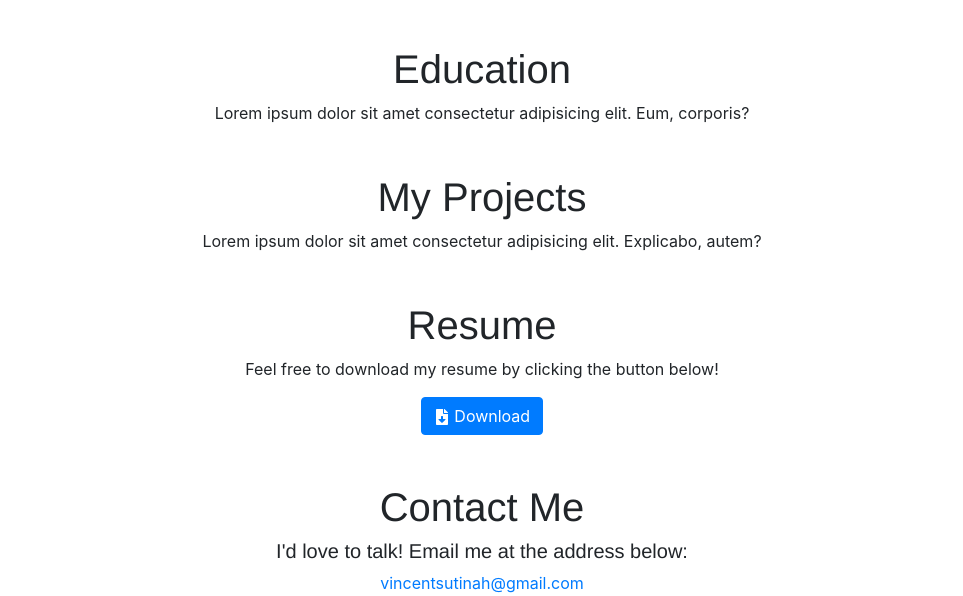
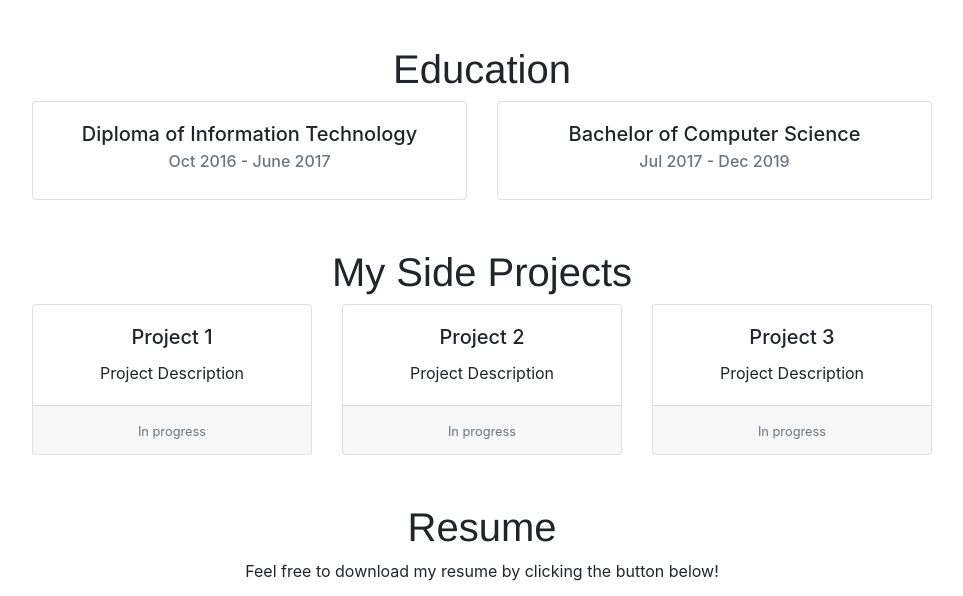
Before and after one commit to vsutinah/gatsby-cv, a Gatsby site: page / in a window 1280 px wide. Shown: the part 1133-1729 px from the top of the page, without its empty margins (158-1121 px from the left). Built offline with nearby package versions, Linux system fonts and the light colour scheme; Gatsby itself is replaced by a stand-in of ours.

Commit message:
Added placeholder cards to Education and Projects

```diff
--- a/gatsby-browser.js
+++ b/gatsby-browser.js
@@ -1 +1,3 @@
 import 'bootstrap/dist/css/bootstrap.min.css';
+import "slick-carousel/slick/slick.css";
+import "slick-carousel/slick/slick-theme.css";
--- a/package.json
+++ b/package.json
@@ -25,7 +25,9 @@
     "react-icons": "^4.1.0",
     "react-reveal": "^1.2.2",
     "react-scroll": "^1.8.1",
+    "react-slick": "^0.27.13",
     "react-typography": "^0.16.19",
+    "slick-carousel": "^1.8.1",
     "typography": "^0.16.19",
     "typography-theme-bootstrap": "^0.16.19"
   },
--- a/src/pages/index.js
+++ b/src/pages/index.js
@@ -4,7 +4,7 @@ import Header from '../components/Header'
 import Section from '../components/Section'
 import Fade from 'react-reveal/Fade'
 import Zoom from 'react-reveal/Zoom'
-import { Figure, Button, Container, Row, Col } from 'react-bootstrap'
+import { Carousel ,CardDeck, Card, Figure, Button, Container, Row, Col } from 'react-bootstrap'
 import html5 from '../imgs/html5.png';
 import css from '../imgs/css.png';
 import javascript from '../imgs/javascript.png';
@@ -16,6 +16,7 @@ import cv from '../static/CV_Vincent Sutinah (SoftDev).pdf'
 import { FaFileDownload, FaLinkedinIn, FaGithub } from 'react-icons/fa';
 
 export default function Home() {
+
   return (
     <Fragment>
       <Header/>
@@ -23,21 +24,21 @@ export default function Home() {
         <Fade left>
         <Section id='intro'>
           <h1>Hi! My name is Vincent Sutinah!</h1>
-          <p>I&apos;m a Computer Science graduate looking for opportunities that will allow me to gain experience as a developer.</p>
+          <p>I&apos;m a Computer Science graduate specializing in Data Science and I am looking for opportunities that will allow me to gain experience as a web developer.</p>
           <p>I will be updating this website with more content, so stay tuned!</p>
         </Section>
         </Fade>
         <Fade right>
         <Section id='about'>
           <h1>About Me</h1>
-            <p>Data science was something I&apos;ve heard in various conversations regarding the IT industry. Having the power to predict results, optimize processes and automate tasks piqued my interest. What made me jump into the rabbit hole were the potential applications that it has to improve our lifestyle.</p>
-
             <p>I have recently graduated with a Distinction average, and with it, I&apos;ve managed to accomplish various things. From understanding and training different machine learning models, to analysing large datasets
             and visualising them to offer innovative ideas, I have culminated the results of my 3-year learning with the development of a web app that applies all of the knowledge and skills I have obtained from learning about data science.</p>
 
             <p>Whilst learning more about data science, I have also dabbled in web and software development, which led me to design and develop simple web apps, both alone and with colleagues I&apos;ve met. It also led me to discover that my true passion lies mainly in coding, development and designing apps.</p>
 
             <p>As such, I have decided to look for opportunities that would grant me industry experience to develop and maintain scalable apps. While doing so, I continue to work on my side projects that focus on using NodeJS and React to further hone my skills.</p>
+
+            <p>In the future, I wwould look forward to develop scalable software that will be essential for the data science industry, using the data science knowledge I have and the development skills that I am currently training.</p>
         </Section>
         </Fade>
         <Fade left>
@@ -100,13 +101,54 @@ export default function Home() {
         <Fade right>
         <Section id='education'>
           <h1>Education</h1>
-          <p>Lorem ipsum dolor sit amet consectetur adipisicing elit. Eum, corporis?</p>
+          <CardDeck>
+            <Card>
+              <Card.Body>
+                <Card.Title>Diploma of Information Technology</Card.Title>
+                <Card.Subtitle className='mb-2 text-muted'>Oct 2016 - June 2017</Card.Subtitle>
+              </Card.Body>
+            </Card>
+            <Card>
+              <Card.Body>
+                <Card.Title>Bachelor of Computer Science</Card.Title>
+                <Card.Subtitle className='mb-2 text-muted'>Jul 2017 - Dec 2019</Card.Subtitle>
+              </Card.Body>
+            </Card>
+          </CardDeck>
         </Section>
         </Fade>
         <Fade left>
         <Section id='projects'>
-          <h1>My Projects</h1>
-          <p>Lorem ipsum dolor sit amet consectetur adipisicing elit. Explicabo, autem?</p>
+          <h1>My Side Projects</h1>
+            <CardDeck>
+              <Card>
+              <Card.Body>
+                <Card.Title>Project 1</Card.Title>
+                <Card.Text>Project Description</Card.Text>
+              </Card.Body>
+              <Card.Footer>
+                <small className='text-muted align-center'>In progress</small>
+              </Card.Footer>
+              </Card>
+              <Card>
+                <Card.Body>
+                  <Card.Title>Project 2</Card.Title>
+                  <Card.Text>Project Description</Card.Text>
+                </Card.Body>
+                <Card.Footer>
+                  <small className='text-muted align-center'>In progress</small>
+                </Card.Footer>
+              </Card>
+              <Card>
+                <Card.Body>
+                  <Card.Title>Project 3</Card.Title>
+                  <Card.Text>Project Description</Card.Text>
+                </Card.Body>
+                <Card.Footer>
+                  <small className='text-muted align-center'>In progress</small>
+                </Card.Footer>
+              </Card>
+              </CardDeck>
         </Section>
         </Fade>
         <Fade right>
```
Also changed, not shown: 1 other file.
